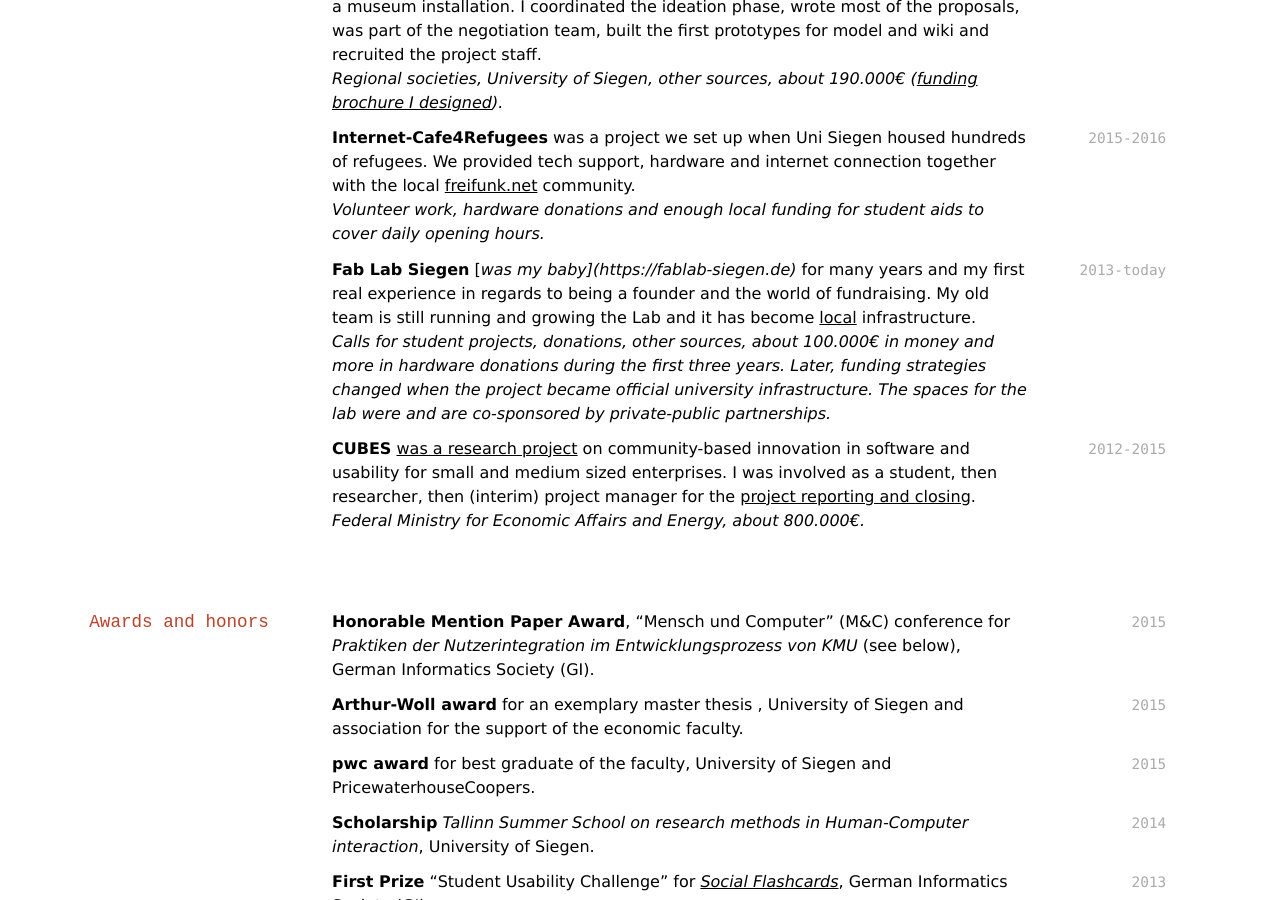
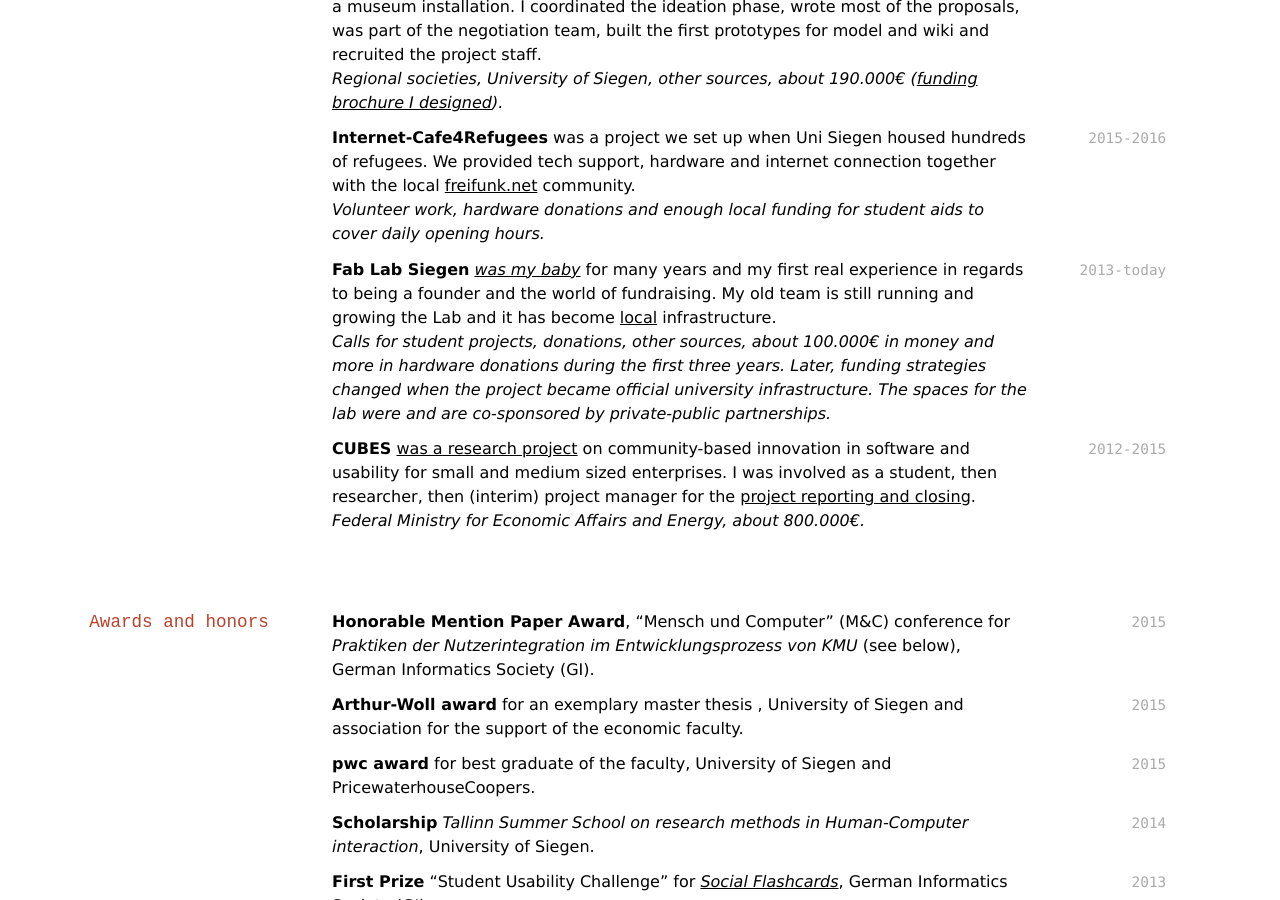
Before and after one commit to oliverstickel/oliverstickel.github.io, a Jekyll site: the page built from index.md, in a window 1280 px wide and 900 px high, scrolled down 3556 px. Built offline with Jekyll 4.4.1, drawn with Linux system fonts in a browser that asks for light colours; nearby versions of some CDN libraries; a style sheet for code colours, icons or effects is not loaded.

Commit message:
Update index.md

```diff
--- a/index.md
+++ b/index.md
@@ -118,7 +118,7 @@ I enjoy camping, water, (working on) motorbikes, cooking and books.
 *Volunteer work, hardware donations and enough local funding for student aids to cover daily opening hours.*
 
 `2013-today`
-**Fab Lab Siegen** [*was my baby](https://fablab-siegen.de)* for many years and my first real experience in regards to being a founder and the world of fundraising. My old team is still running and growing the Lab and it has become [local](files/flyer-lab-in-der-stadt.pdf) infrastructure.
+**Fab Lab Siegen** [*was my baby*](https://fablab-siegen.de) for many years and my first real experience in regards to being a founder and the world of fundraising. My old team is still running and growing the Lab and it has become [local](files/flyer-lab-in-der-stadt.pdf) infrastructure.
 *Calls for student projects, donations, other sources, about 100.000€ in money and more in hardware donations during the first three years. Later, funding strategies changed when the project became official university infrastructure. The spaces for the lab were and are co-sponsored by private-public partnerships.*
 
 `2012-2015`
```
